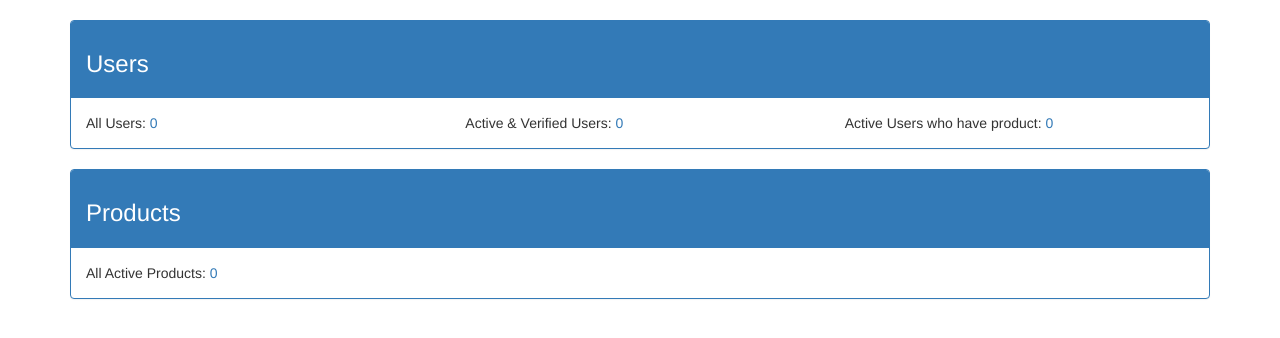
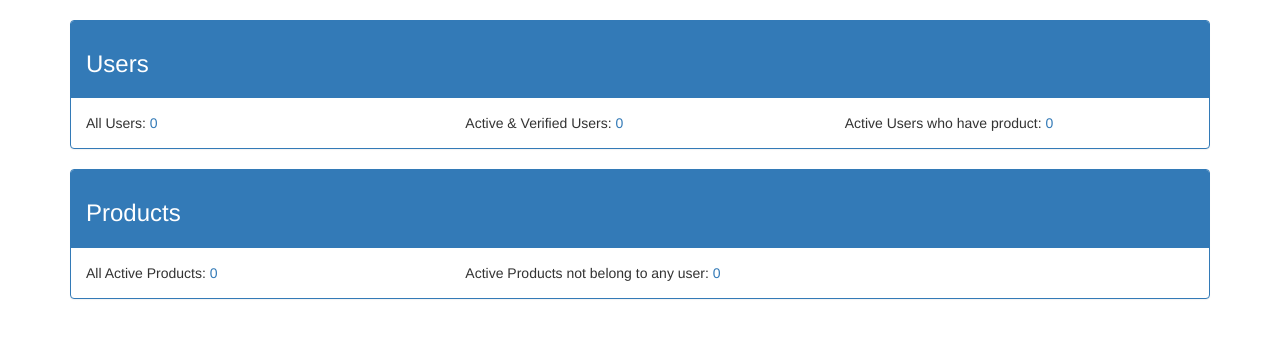
Before and after one commit to rexcheung0727/ci_test_20220206, a CodeIgniter app: page /database/index.php/admin_dashboard/index in a window 1280 px wide. Shown: the part 52-390 px from the top of the page. Run offline with CodeIgniter, Linux system fonts and the light colour scheme; the visitor is signed in with stand-in values (Sample User, id 1); tables that the repository leaves empty or names only in its code hold one stand-in row (values such as "Sample post").

Commit message:
task-6-4 count of active products which dont belong to any user

```diff
--- a/application/controllers/Admin_dashboard.php
+++ b/application/controllers/Admin_dashboard.php
@@ -27,11 +27,14 @@ class Admin_dashboard extends CI_Controller {
 		$count_active_having_product_list = $this->user_model->count_active_users_having_product_list()->count;
 		$count_active_products = $this->product_model->count_active_products();
 
+		$count_active_products_not_belong_to_any_user = $this->product_model->count_active_products_not_belong_to_any_user()->count;
+
 		$data = array(
 			'count_all' => $count_all,
 			'count_active' => $count_active,
 			'count_active_having_product_list' => $count_active_having_product_list,
 			'count_active_products' => $count_active_products,
+			'count_active_products_not_belong_to_any_user' => $count_active_products_not_belong_to_any_user
 		);
 		$this->load->view('admin/dashboard', $data);
 	}
--- a/application/models/Product_model.php
+++ b/application/models/Product_model.php
@@ -38,4 +38,16 @@ class Product_model extends CI_Model {
 		return $this->db->count_all_results();
 	}
 
+	public function count_active_products_not_belong_to_any_user()
+	{
+		$sql = "SELECT count(*) count FROM products
+				WHERE status = 1 AND id NOT IN (
+					SELECT product_id
+					FROM product_list
+					WHERE qty > 0
+					GROUP BY product_id
+    			)";
+		return $this->db->query($sql)->row();
+	}
+
 }
--- a/application/views/admin/dashboard.php
+++ b/application/views/admin/dashboard.php
@@ -37,7 +37,7 @@
 			</div>
 
 			<div class="col-md-4 col-xs-12">
-
+				Active Products not belong to any user: <span class="text-primary"><?=$count_active_products_not_belong_to_any_user?></span>
 			</div>
 
 			<div class="col-md-4 col-xs-12">
```
